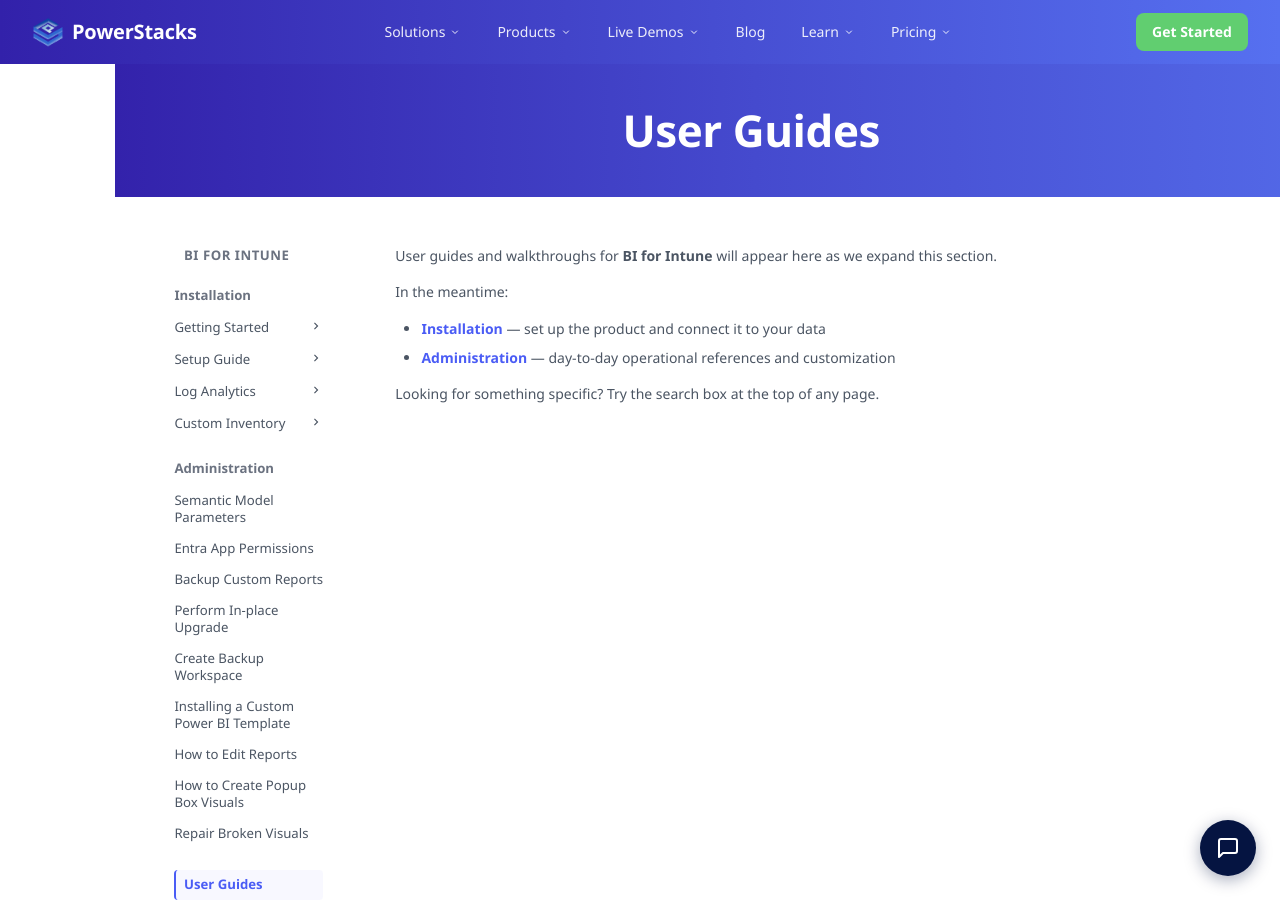
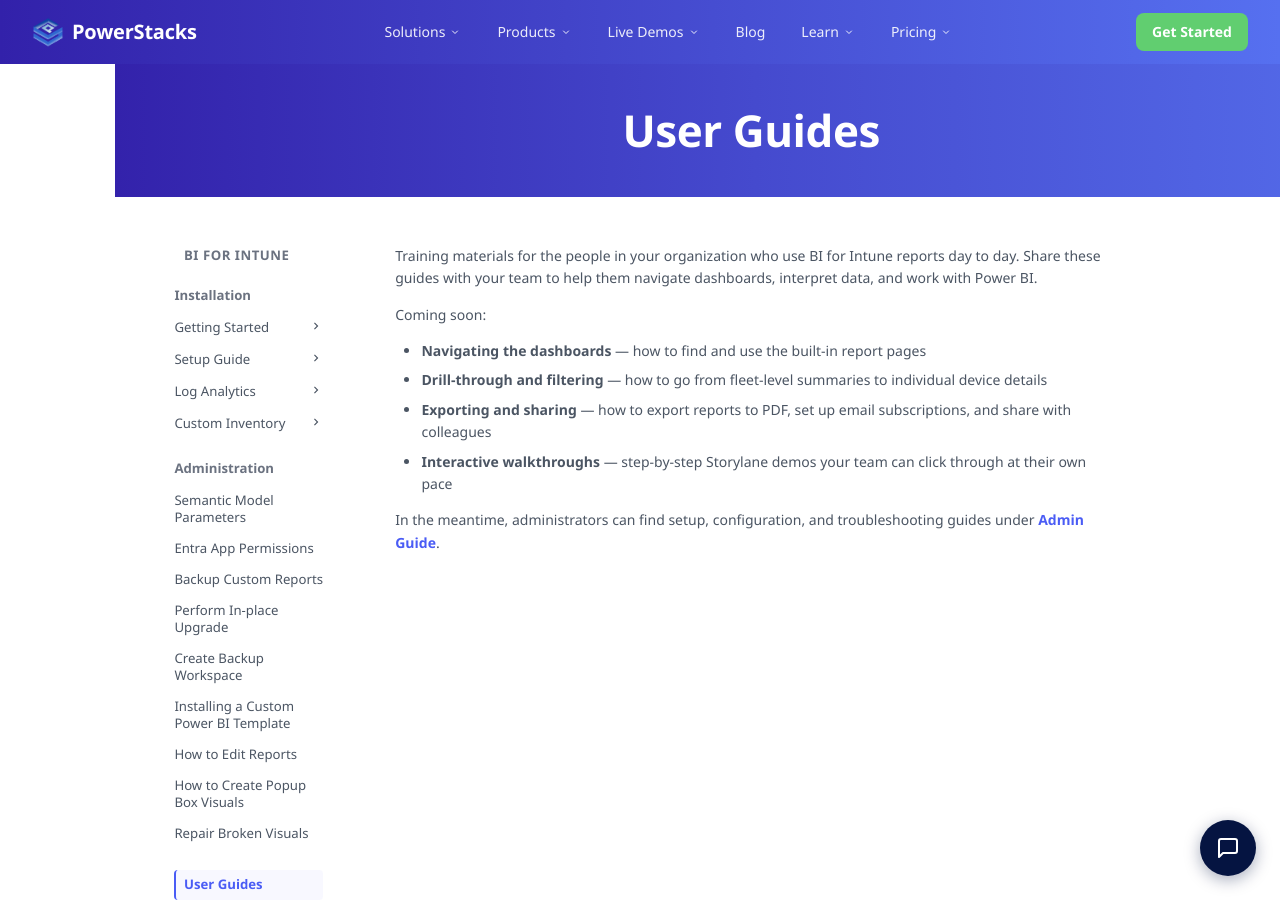
Before and after one commit to powerstacks-corp/powerstacks-docs, an MkDocs documentation site: the page built from docs/bi-for-intune/user-guides/index.md, in a window 1280 px wide and 900 px high. Built offline with MkDocs 1.6.1 and Material for MkDocs 9.7.7, drawn with Linux system fonts in a browser that asks for light colours.

Commit message:
Reframe User Guides as end-user training (not admin tutorials)

```diff
--- a/docs/bi-for-intune/user-guides/index.md
+++ b/docs/bi-for-intune/user-guides/index.md
@@ -1,17 +1,19 @@
 ---
 title: User Guides
-description: User guides and walkthroughs for BI for Intune.
+description: End-user training guides for BI for Intune — help your team get the most out of their reports.
 hide:
   - toc
 ---
 
 # User Guides
 
-User guides and walkthroughs for **BI for Intune** will appear here as we expand this section.
+Training materials for the people in your organization who use BI for Intune reports day to day. Share these guides with your team to help them navigate dashboards, interpret data, and work with Power BI.
 
-In the meantime:
+Coming soon:
 
-- **[Installation](../installation/getting-started/install-bi-for-intune.md)** — set up the product and connect it to your data
-- **[Administration](../administration/semantic-model-parameters.md)** — day-to-day operational references and customization
+- **Navigating the dashboards** — how to find and use the built-in report pages
+- **Drill-through and filtering** — how to go from fleet-level summaries to individual device details
+- **Exporting and sharing** — how to export reports to PDF, set up email subscriptions, and share with colleagues
+- **Interactive walkthroughs** — step-by-step Storylane demos your team can click through at their own pace
 
-Looking for something specific? Try the search box at the top of any page.
+In the meantime, administrators can find setup, configuration, and troubleshooting guides under **[Admin Guide](../administration/backup-custom-reports.md)**.
```
Also changed, not shown: docs/bi-for-defender/user-guides/index.md (+8 -6 lines), docs/bi-for-sccm/user-guides/index.md (+8 -6 lines).
